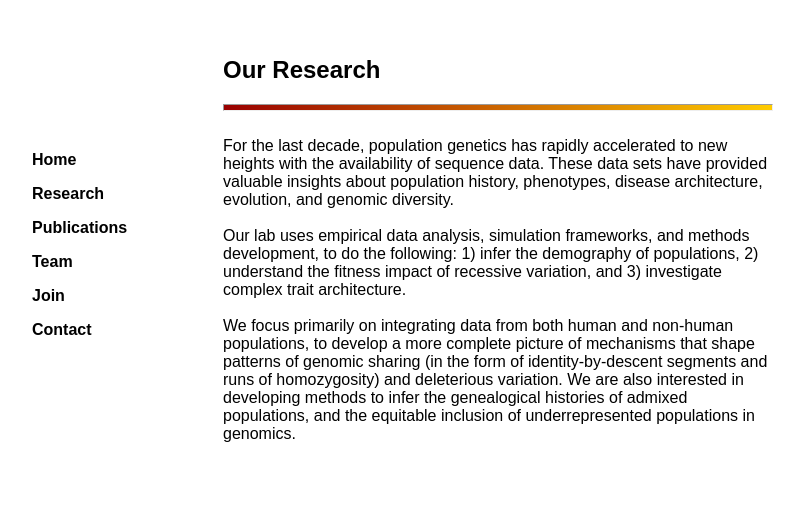
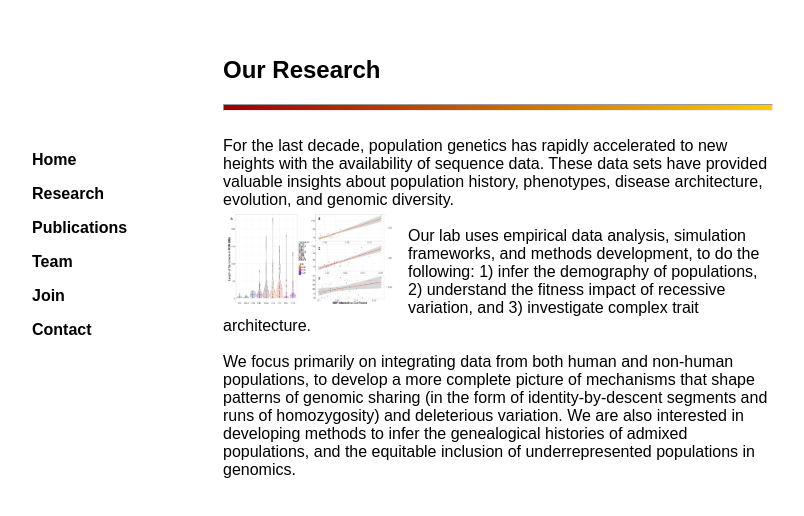
Before and after one commit to jaam92/mooney-lab.github.io, a plain HTML site: page index.html in a window 1280 px wide. Both pictures are taken after a click on the link "Research". Shown: the whole page, without its empty margins (33-837 px from the left). Drawn offline with Linux system fonts and the light colour scheme.

Commit message:
Update index.html
added figure to research

```diff
--- a/index.html
+++ b/index.html
@@ -246,6 +246,7 @@ We are located at the University of Southern California (USA) in the <a href="ht
 For the last decade, population genetics has rapidly accelerated to new heights with the availability of sequence data.
 These data sets have provided valuable insights about population history, phenotypes, disease architecture, evolution, and genomic diversity.
 <br>
+<img src = "LAIsoROH.jpg" width = "30%" height = "30%" style="float:left;margin:5px 15px 5px 5px;">
 <br>
 Our lab uses empirical data analysis, simulation frameworks, and methods development, to do the following:
 1) infer the demography of populations, 2) understand the fitness impact of recessive variation, and 3) investigate complex trait architecture.
```
